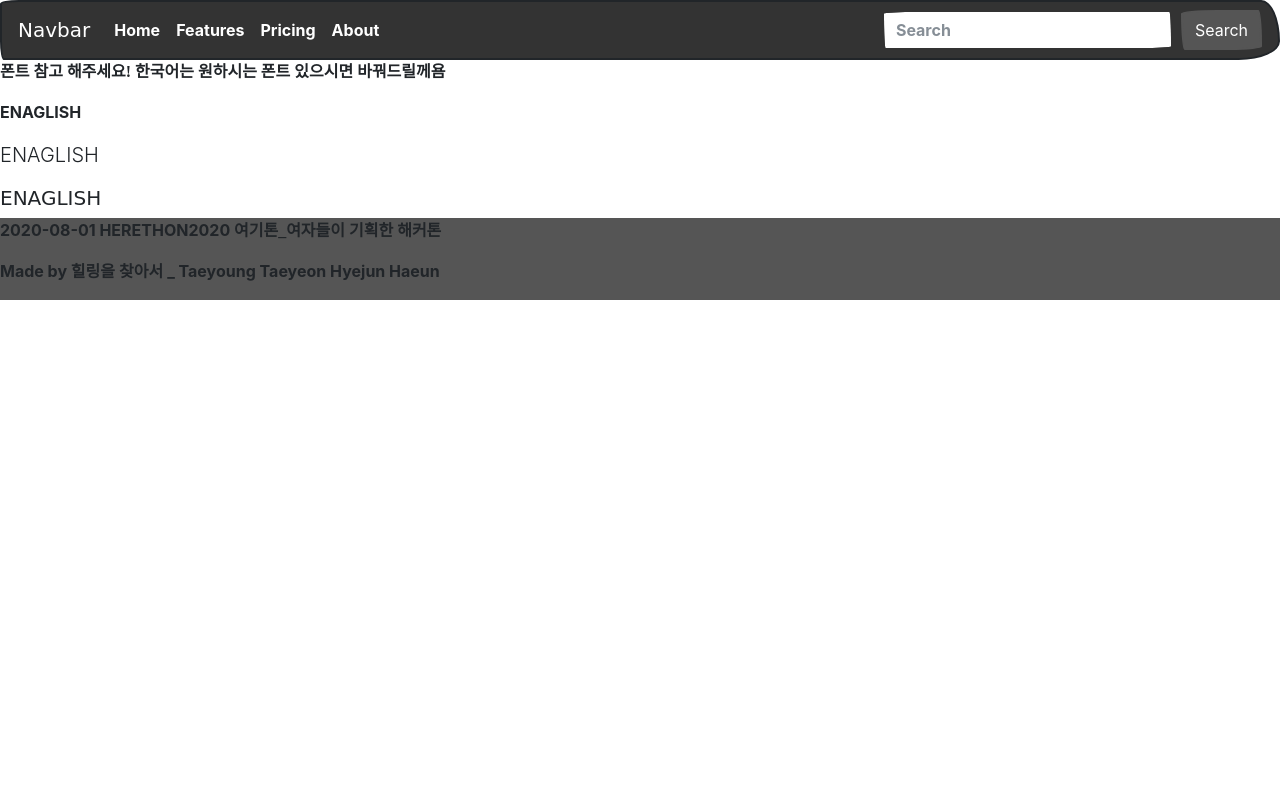
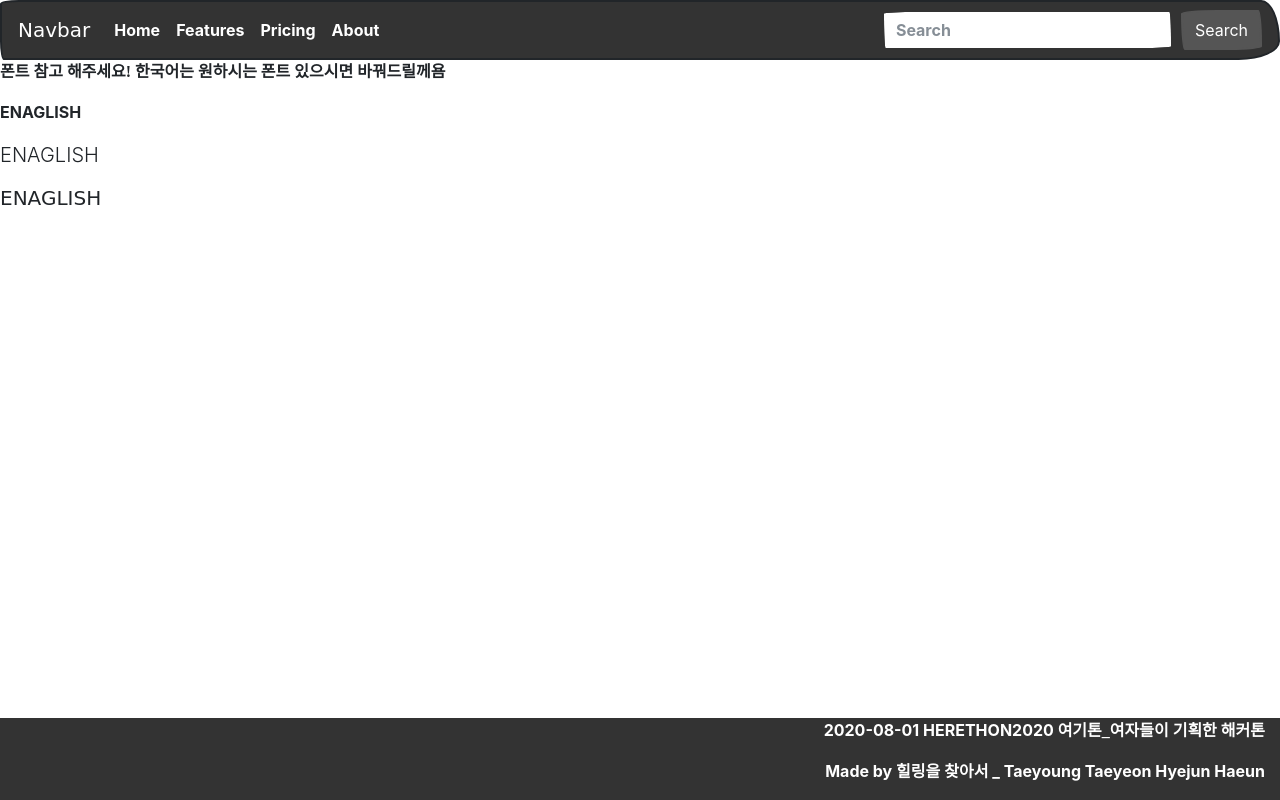
Before and after one commit to solar3070/healing_hello, a Django app: page / in a window 1280 px wide. Run offline with Django 3.2, Linux system fonts and the light colour scheme; some libraries are stand-ins or nearby versions; some web fonts are replaced.

Commit message:
footer랑 header 완성했습니다.

```diff
--- /dev/null
+++ b/theapp/static/css/footer.css
@@ -0,0 +1,13 @@
+html,body{
+    height:100%
+}
+
+#Wrapper{
+    position: relative;
+    min-height: 100%;
+}
+
+.base-footer{
+    position: absolute;
+    bottom:0;
+}
--- a/theapp/templates/base.html
+++ b/theapp/templates/base.html
@@ -11,14 +11,16 @@
         <!-- navbar에 적용한 css -->
         <link rel="stylesheet" href="https://stackpath.bootstrapcdn.com/bootswatch/4.5.0/sketchy/bootstrap.min.css" integrity="sha384-NkI/Nlr1DZ5rUXWWdnuZb97FQRgCCcwC66DC+HUCY0oVx6BgBHUfPcwL1vwp93JZ" crossorigin="anonymous">
         <!-- 한국어 font 적용에 필요한 css-->
-        <link rel="stylesheet" href="{% static 'font/ko_font.css'%}"
+        <link rel="stylesheet" href="{% static 'font/ko_font.css'%}">
+        <!-- footer 관련 css-->
+        <link rel="stylesheet" href="{% static 'css/footer.css'%}">
 
         {% block head %}
         {% endblock head %}
 
 </head>
 <body>
-
+  <div id="Wrapper">
     <!-- navbar start -->
     <nav class="navbar navbar-expand-lg navbar-dark bg-primary">
         <a class="navbar-brand" href="#">Navbar</a>
@@ -56,8 +58,8 @@
 
     <!-- Content Wrapper start-->
 
-    <footer class="bg-dark">
-      <div class="row">
+    <footer class="table-dark text-white base-footer col-lg-12" style="text-align:right">
+      <div class="row" style="">
         <div class="col-lg-12">
           <p> 2020-08-01 HERETHON2020 <span id="ko">여기톤_여자들이 기획한 해커톤</span></p>
           <p> Made by <span id="ko"> 힐링을 찾아서 </span> _ Taeyoung Taeyeon Hyejun Haeun</p>
```
